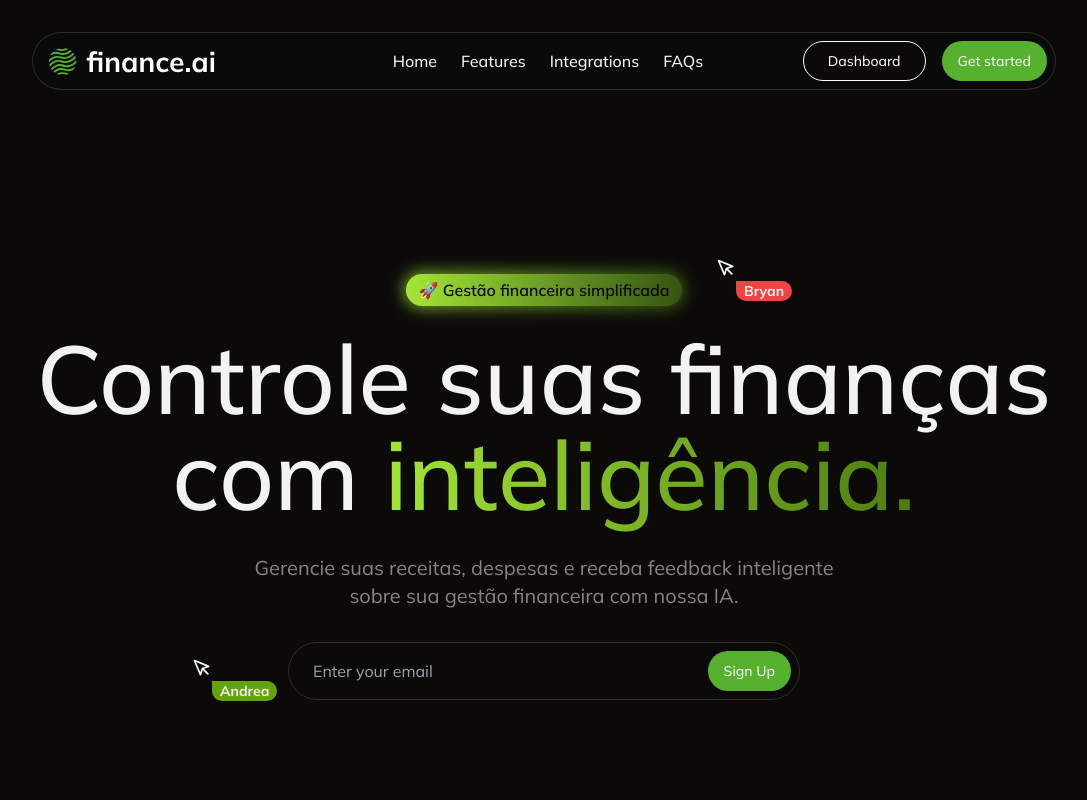
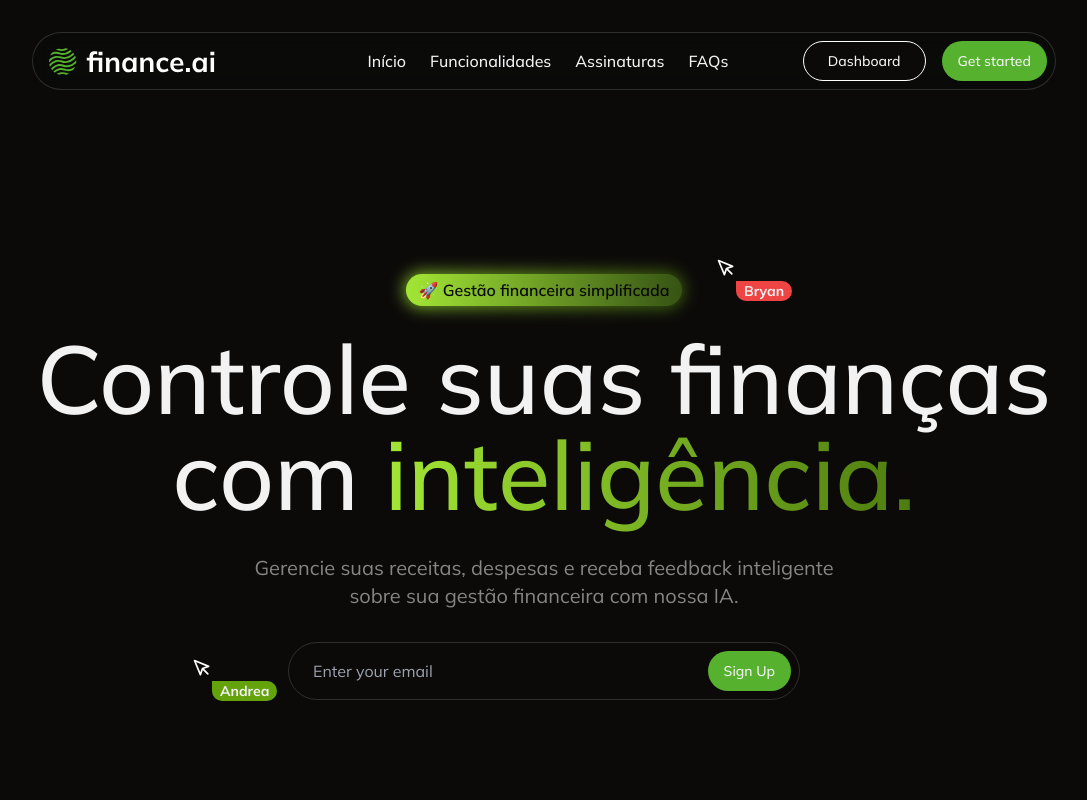
Before and after one commit to TiagoCoder2022/finance-ai, a Next.js app: page /landing-page in a window 1280 px wide. Shown: the top 800 px of the page, without its empty margins (96-1183 px from the left). Built offline with nearby package versions, Linux system fonts and the light colour scheme.

Commit message:
feat: add navbar navigation

```diff
--- a/app/landing-page/_components/navbar.tsx
+++ b/app/landing-page/_components/navbar.tsx
@@ -8,9 +8,9 @@ import { useState } from "react";
 import { AnimatePresence, motion } from "framer-motion";
 
 const navLinks = [
-    {label: "Home", href: "#"},
-    {label: "Features", href: "#features"},
-    {label: "Integrations", href: "#integrations"},
+    {label: "Início", href: "#home"},
+    {label: "Funcionalidades", href: "#features"},
+    {label: "Assinaturas", href: "#plans"},
     {label: "FAQs", href: "#faqs"},
 ]
 
@@ -48,7 +48,7 @@ const Navbar = () => {
                             <Link href={"/login"}>
                                 <Button variant="outline" className="hidden md:inline-flex border border-white rounded-full px-6 font-medium">Dashboard</Button>
                             </Link>
-                            <Link href={"/login"}>
+                            <Link href={"#plans"}>
                                 <Button className="hidden md:inline-flex rounded-full font-medium">Get started</Button>
                             </Link>
                         </div>
```
